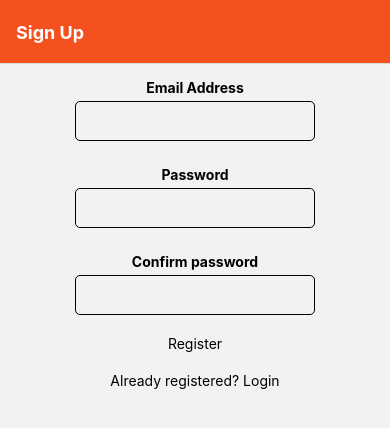
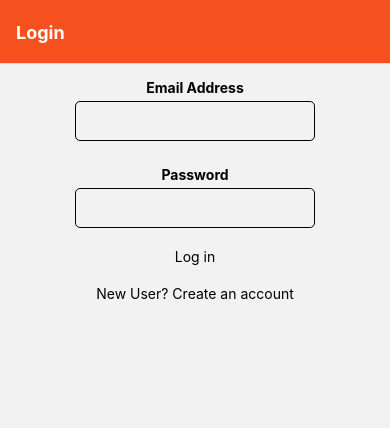
Before and after one commit to Liting-Zhou/summer24, a React Native app: screen / in a window 390 px wide. Shown: the top 428 px of the page. Built offline with nearby package versions, Linux system fonts and the light colour scheme; no server answers.

Commit message:
listen to user login state and switch stack

```diff
--- a/App.js
+++ b/App.js
@@ -1,17 +1,46 @@
 // rnfs to generate a template
 import { StatusBar } from "expo-status-bar";
 import { StyleSheet, Text, Button } from "react-native";
-import React, { useState } from "react";
+import React, { useEffect, useState } from "react";
 import Home from "./components/Home";
 import GoalDetails from "./components/GoalDetails";
 import { NavigationContainer, useNavigation } from "@react-navigation/native";
 import { createNativeStackNavigator } from "@react-navigation/native-stack";
+import { onAuthStateChanged } from "firebase/auth";
+import { auth } from "./firebase/firebaseSetup";
+
 import Login from "./components/Login";
 import Signup from "./components/Signup";
+import Profile from "./components/Profile";
 
 const Stack = createNativeStackNavigator();
 
 export default function App() {
+  const [isUserAuthenticated, setIsUserAuthenticated] = useState(false);
+
+  useEffect(() => {
+    onAuthStateChanged(auth, (user) => {
+      if (user) {
+        setIsUserAuthenticated(true);
+      } else {
+        setIsUserAuthenticated(false);
+      }
+    });
+  }, []);
+
+  const AuthStack = (
+    <>
+      <Stack.Screen name="Login" component={Login} />
+      <Stack.Screen name="Signup" component={Signup} />
+    </>
+  );
+  const AppStack = (
+    <>
+      <Stack.Screen name="Home" component={Home} />
+      <Stack.Screen name="Details" component={GoalDetails} />
+    </>
+  );
+
   return (
     <NavigationContainer>
       <Stack.Navigator
@@ -25,30 +54,45 @@ export default function App() {
           },
         }}
       >
-        <Stack.Screen
-          name="Signup"
-          component={Signup}
-          options={{
-            title: "Sign Up",
-          }}
-        />
-        <Stack.Screen
-          name="Login"
-          component={Login}
-          options={{
-            title: "Log in",
-          }}
-        />
-        <Stack.Screen
-          name="Home"
-          component={Home}
-          options={{
-            title: "Goals",
-          }}
-        />
-        <Stack.Screen name="Details" component={GoalDetails} />
+        {isUserAuthenticated ? AppStack : AuthStack}
       </Stack.Navigator>
     </NavigationContainer>
+    // <NavigationContainer>
+    //   <Stack.Navigator
+    //     screenOptions={{
+    //       headerStyle: {
+    //         backgroundColor: "#f4511e",
+    //       },
+    //       headerTintColor: "#fff",
+    //       headerTitleStyle: {
+    //         fontWeight: "bold",
+    //       },
+    //     }}
+    //   >
+    //     <Stack.Screen
+    //       name="Signup"
+    //       component={Signup}
+    //       options={{
+    //         title: "Sign Up",
+    //       }}
+    //     />
+    //     <Stack.Screen
+    //       name="Login"
+    //       component={Login}
+    //       options={{
+    //         title: "Log in",
+    //       }}
+    //     />
+    //     <Stack.Screen
+    //       name="Home"
+    //       component={Home}
+    //       options={{
+    //         title: "Goals",
+    //       }}
+    //     />
+    //     <Stack.Screen name="Details" component={GoalDetails} />
+    //   </Stack.Navigator>
+    // </NavigationContainer>
   );
 }
 
--- a/components/Login.js
+++ b/components/Login.js
@@ -1,6 +1,8 @@
 import { StyleSheet, Text, View } from "react-native";
 import React, { useState } from "react";
 import { useNavigation } from "@react-navigation/native";
+import { signInWithEmailAndPassword } from "firebase/auth";
+import { auth } from "../firebase/firebaseSetup";
 
 import NewInput from "./NewInput";
 import CustomText from "./CustomText";
@@ -12,8 +14,19 @@ export default function Login() {
   const [email, setEmail] = useState("");
   const [password, setPassword] = useState("");
   const handleLogin = () => {
-    console.log("Login");
+    signInWithEmailAndPassword(auth, email, password)
+      .then((userCredential) => {
+        const user = userCredential.user;
+        // console.log(user);
+        navigation.replace("Home");
+      })
+      .catch((error) => {
+        const errorCode = error.code;
+        const errorMessage = error.message;
+        console.log(errorMessage);
+      });
   };
+
   const handleCreateAccount = () => {
     navigation.replace("Signup");
   };
--- /dev/null
+++ b/components/Profile.js
@@ -0,0 +1,12 @@
+import { StyleSheet, Text, View } from "react-native";
+import React from "react";
+
+export default function Profile() {
+  return (
+    <View>
+      <Text>Profile</Text>
+    </View>
+  );
+}
+
+const styles = StyleSheet.create({});
--- a/components/Signup.js
+++ b/components/Signup.js
@@ -1,6 +1,8 @@
 import { StyleSheet, Text, View } from "react-native";
 import React, { useState } from "react";
 import { useNavigation } from "@react-navigation/native";
+import { createUserWithEmailAndPassword } from "firebase/auth";
+import { auth } from "../firebase/firebaseSetup";
 
 import NewInput from "./NewInput";
 import CustomText from "./CustomText";
@@ -15,7 +17,16 @@ export default function Signup() {
     navigation.replace("Login");
   };
   const handleRegister = () => {
-    console.log("Register");
+    createUserWithEmailAndPassword(auth, email, password)
+      .then((userCredential) => {
+        const user = userCredential.user;
+        console.log(user);
+      })
+      .catch((error) => {
+        const errorCode = error.code;
+        const errorMessage = error.message;
+        console.log(errorMessage);
+      });
   };
   return (
     <View>
```
